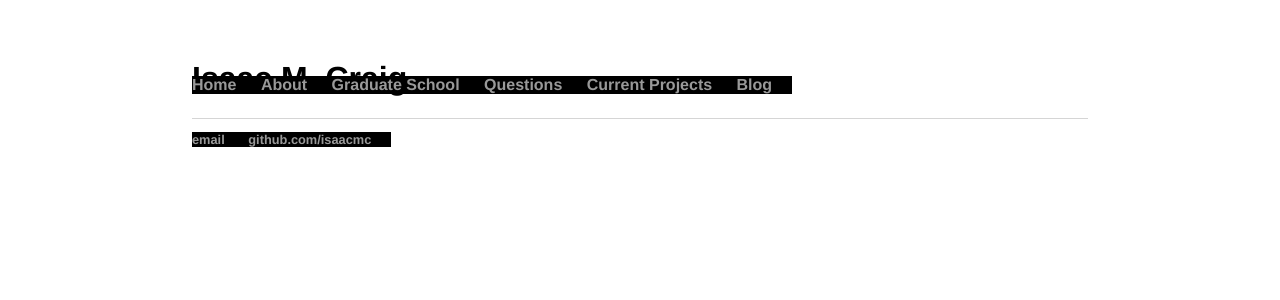
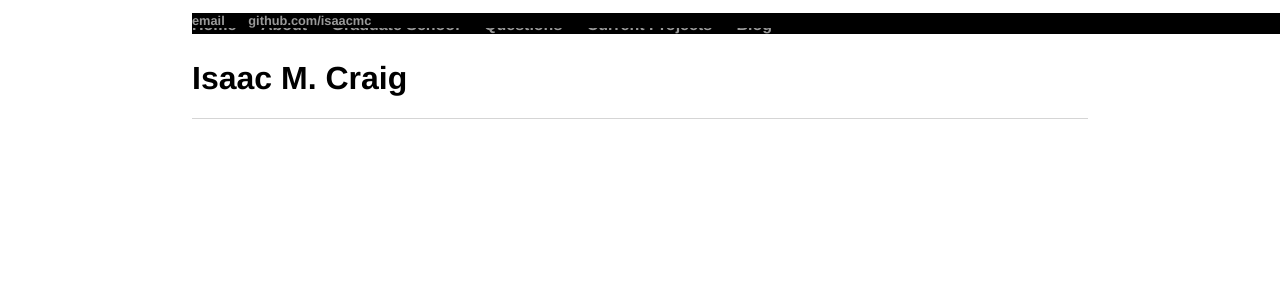
Before and after one commit to isundberg/isaacmc.github.io, a Jekyll site: the page built from index.html, in a window 1280 px wide. Shown: the top 300 px of the page. Built offline with Jekyll 4.4.1, drawn with Linux system fonts in a browser that asks for light colours.

Commit message:
Update main.css

```diff
--- a/css/main.css
+++ b/css/main.css
@@ -2,26 +2,33 @@ body {
     margin: 60px auto;
     width: 70%;
 }
+
 nav ul, footer ul {
     font-family:'Helvetica', 'Arial', 'Sans-Serif';
     padding: 0px;
     list-style: none;
     font-weight: bold;
     position: fixed;
+    top: 0;
+    width: 100%;
     background: black;
     color: white;
 }
+
 nav ul li, footer ul li {
     display: inline;
     margin-right: 20px;
 }
+
 a {
     text-decoration: none;
     color: #999;
 }
+
 a:hover {
-    text-decoration: underline;
+
 }
+
 h1 {
     font-size: 2em;
     font-family:'Helvetica', 'Arial', 'Sans-Serif';
```
